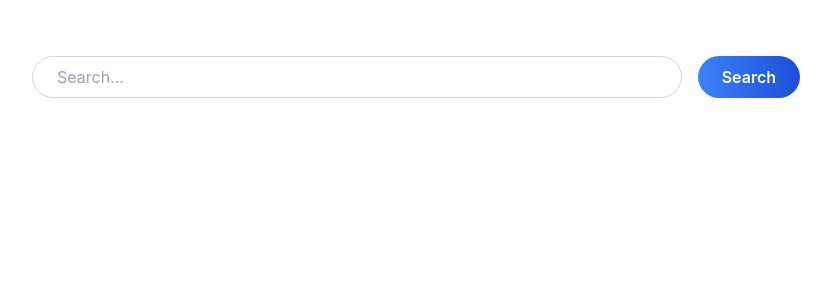
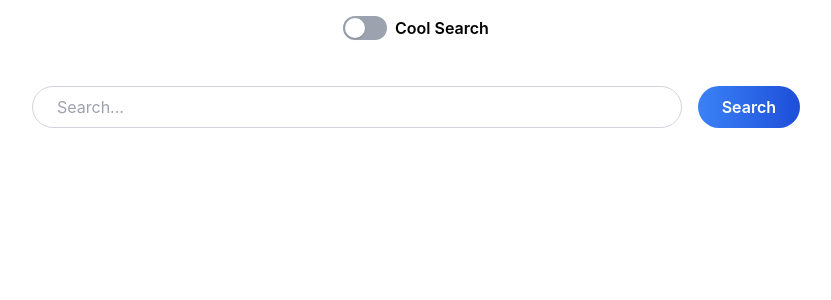
Before and after one commit to Nedwize/semantic-movies-search, a React (Create React App) app in the folder client/: page / in a window 1280 px wide. Shown: the top 300 px of the page, without its empty margins (224-1055 px from the left). Built offline with nearby package versions, Linux system fonts and the light colour scheme.

Commit message:
feat: add cool search toggle

```diff
--- a/client/src/App.js
+++ b/client/src/App.js
@@ -32,7 +32,25 @@ function App() {
 
     return (
         <div className="mx-auto w-[800px] h-screen p-4">
-            <div class="flex items-center"></div>
+            <div className="flex gap-2 justify-center">
+                <div className="space-x-3">
+                    <label
+                        htmlFor="select1"
+                        className="relative inline-flex cursor-pointer items-center"
+                    >
+                        <input
+                            type="checkbox"
+                            id="select1"
+                            className="peer sr-only"
+                            onChange={(e) =>
+                                setIsCoolSearchOn(e.target.checked)
+                            }
+                        />
+                        <div className="h-6 w-11 rounded-full bg-gray-400 after:absolute after:top-0.5 after:left-0.5 after:h-5 after:w-5 after:rounded-full after:bg-white after:shadow after:transition-all after:content-[''] hover:bg-gray-200 peer-checked:bg-primary-600 peer-checked:after:translate-x-full peer-checked:after:border-white peer-focus:ring-4 peer-focus:ring-primary-200 peer-disabled:cursor-not-allowed peer-disabled:bg-gray-100 peer-disabled:after:bg-gray-50"></div>
+                    </label>
+                </div>
+                <p className="text-base font-semibold">Cool Search</p>
+            </div>
             <div className="flex gap-4 mt-10 mb-4">
                 <input
                     type="text"
```
